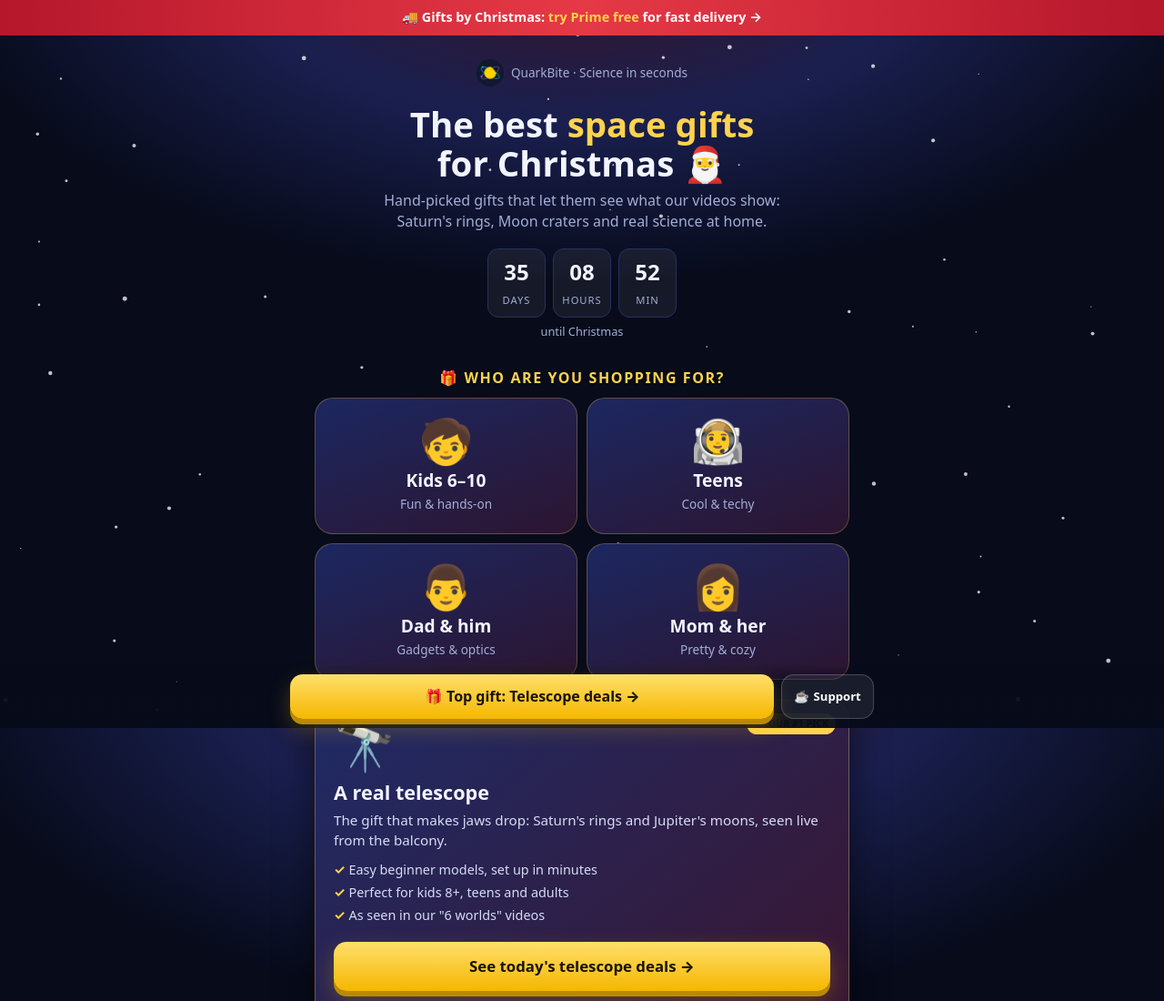
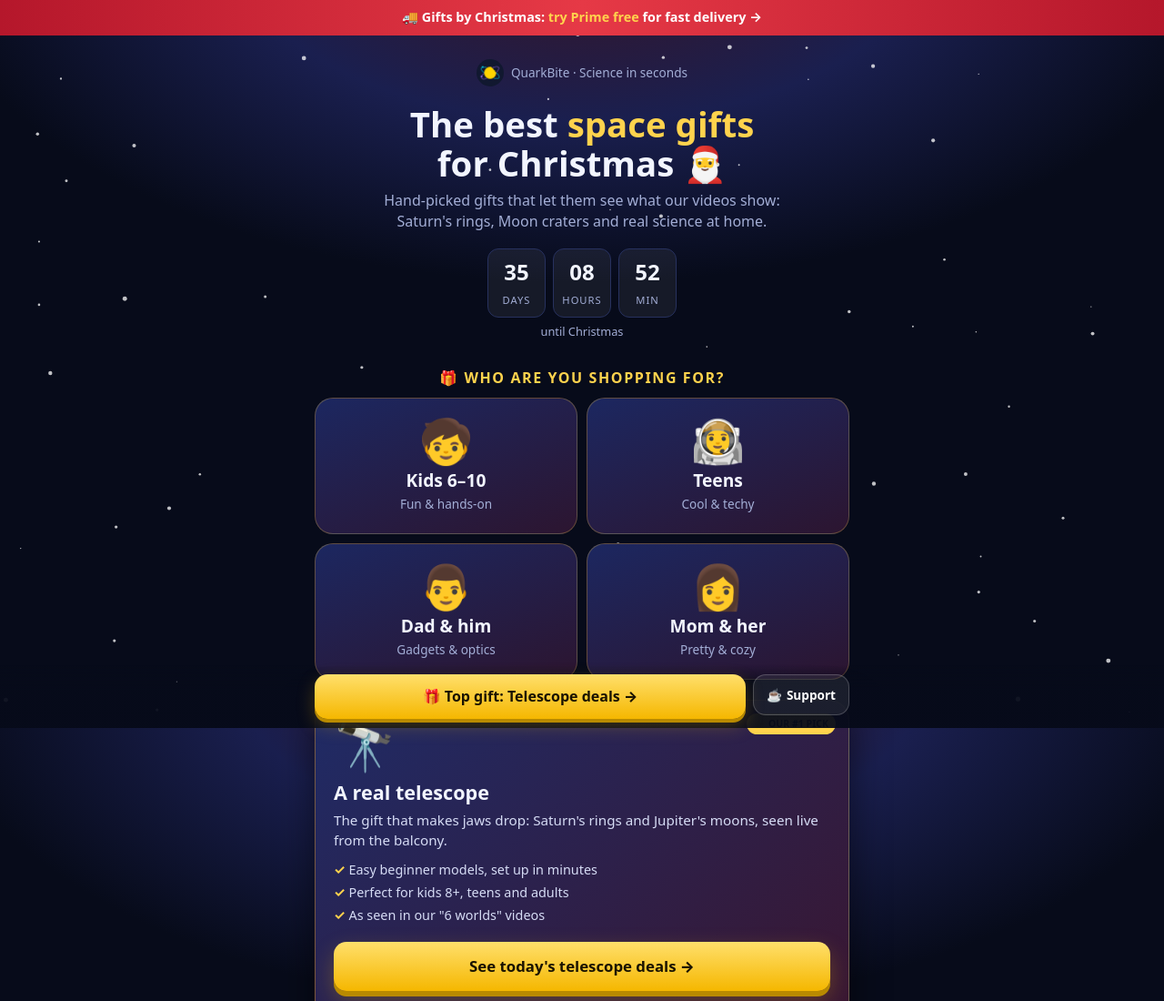
Before and after one commit to shhesh16-eng/quarkbite, a plain HTML site: page index.html in a window 1280 px wide. Shown: the top 1100 px of the page at 91% size. Drawn offline with Linux system fonts and the light colour scheme.

Commit message:
Align bottom bar with page width
Co-Authored-By: Claude Opus 5.5 <noreply@anthropic.com>

```diff
--- a/index.html
+++ b/index.html
@@ -77,9 +77,9 @@ body{overflow-x:hidden}
 .social a{text-decoration:none;font-size:.85rem;padding:7px 13px;border:1px solid var(--line);border-radius:999px;background:#ffffff08}
 .note{color:var(--muted);font-size:.74rem;text-align:center;margin-top:22px;line-height:1.55}
 .sticky{position:fixed;left:0;right:0;bottom:0;z-index:5;padding:10px 16px calc(10px + env(safe-area-inset-bottom));background:linear-gradient(0deg,#070b1af2 60%,#070b1a00);display:flex;justify-content:center}
-.sticky{gap:8px}
-.sticky .btn{max-width:532px;font-size:1rem;padding:13px}
-.kofi-fab{flex:0 0 auto;display:flex;align-items:center;justify-content:center;gap:5px;padding:0 13px;border-radius:14px;background:#ffffff14;border:1px solid #ffffff33;color:#fff;font-size:.82rem;font-weight:700;text-decoration:none}
+.sticky .row{width:100%;max-width:588px;display:flex;gap:8px;align-items:stretch}
+.sticky .btn{flex:1;width:auto;min-width:0;font-size:1rem;padding:13px 10px;box-shadow:0 4px 0 #b98a00,0 8px 20px #f5b70040;white-space:nowrap}
+.kofi-fab{flex:0 0 auto;display:flex;align-items:center;justify-content:center;gap:5px;padding:0 14px;margin-bottom:4px;border-radius:14px;background:#ffffff14;border:1px solid #ffffff33;color:#fff;font-size:.85rem;font-weight:700;text-decoration:none}
 .kofi-fab:hover{background:#ffffff26}
 @media (max-width:380px){.kofi-fab span{display:none}}
 @media (prefers-reduced-motion:reduce){#snow{display:none}.card,.chip,.btn{transition:none}}
@@ -165,7 +165,7 @@ body{overflow-x:hidden}
   </nav>
   <p class="note">As an Amazon Associate I earn from qualifying purchases. We may also earn a commission from AliExpress links.<br>Links open Amazon or AliExpress search results; prices, availability and delivery dates are set by those stores.</p>
 </main>
-<div class="sticky"><a class="btn" data-q="beginner telescope gift" href="#">🎁 Top gift: Telescope deals →</a><a class="kofi-fab" href="https://ko-fi.com/quarkbite" target="_blank" rel="noopener" aria-label="Support QuarkBite on Ko-fi">☕<span>Support</span></a></div>
+<div class="sticky"><div class="row"><a class="btn" data-q="beginner telescope gift" href="#">🎁 Top gift: Telescope deals →</a><a class="kofi-fab" href="https://ko-fi.com/quarkbite" target="_blank" rel="noopener" aria-label="Support QuarkBite on Ko-fi">☕<span>Support</span></a></div></div>
 
 <script>
 const TAG = "quarkbite-20";
```
